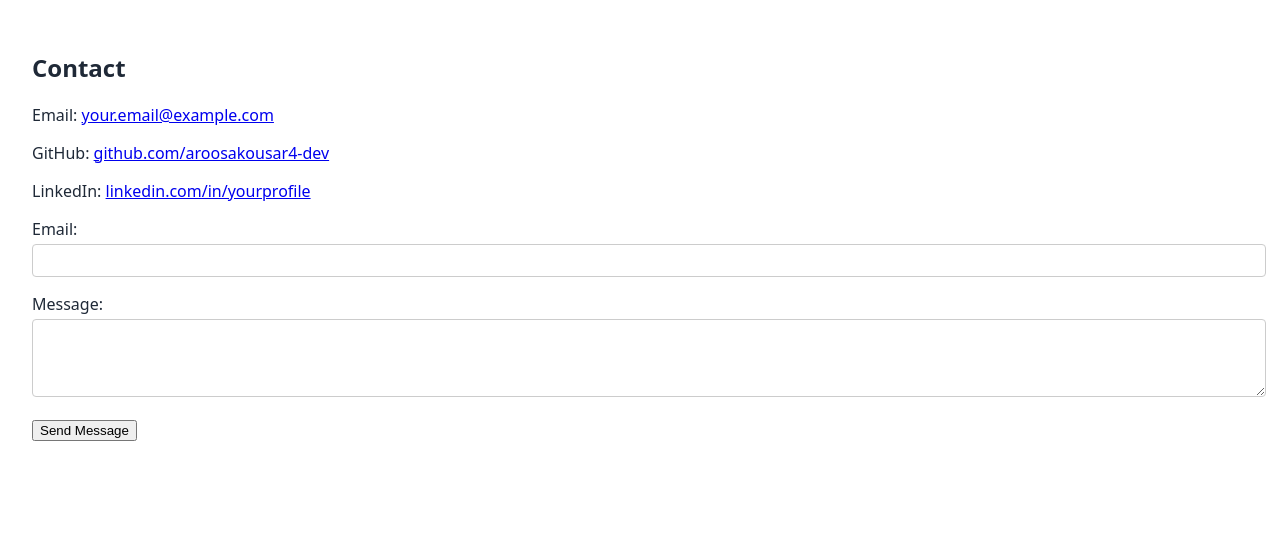
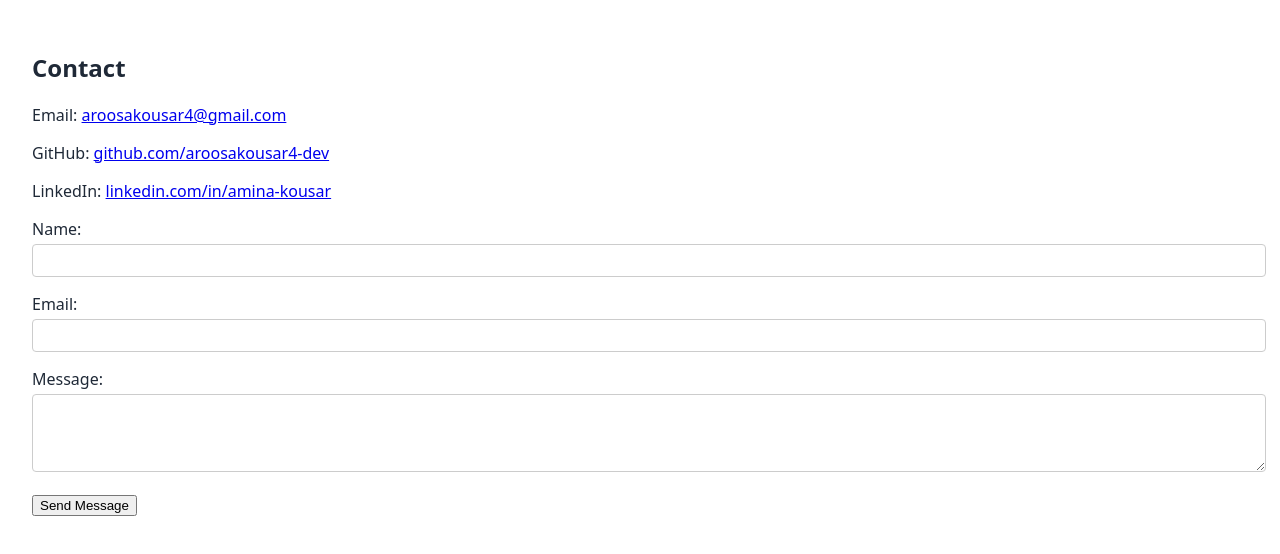
Before and after one commit to aroosakousar4-dev/portfolio, a plain HTML site: page index.html in a window 1280 px wide. Shown: the part 1787-2341 px from the top of the page. Drawn offline with Linux system fonts and the light colour scheme.

Commit message:
Update index.html

```diff
--- a/index.html
+++ b/index.html
@@ -53,12 +53,16 @@
   <!-- Contact Section -->
   <section id="contact" class="scroll-animate">
     <h2>Contact</h2>
-
-    <p>Email: <a href="mailto:aroosakousar4@gmail.com">your.email@example.com</a></p>
+        <p>Email: <a href="mailto:aroosakousar4@gmail.com">aroosakousar4@gmail.com</a></p>
     <p>GitHub: <a href="https://github.com/aroosakousar4-dev" target="_blank">github.com/aroosakousar4-dev</a></p>
-    <p>LinkedIn: <a href="https://linkedin.com/in/amina-kousar target="_blank">linkedin.com/in/yourprofile</a></p>
-
+    <p>LinkedIn: <a href="https://linkedin.com/in/amina-kousar" target="_blank">linkedin.com/in/amina-kousar</a></p>
+    <form id="contact-form" novalidate>
       <div class="form-group">
+        <label for="name">Name:</label>
+        <input type="text" id="name" name="name" required>
+        <small class="error-msg" id="name-error"></small>
+      </div>
+     <div class="form-group">
         <label for="email">Email:</label>
         <input type="email" id="email" name="email">
         <small class="error-msg" id="email-error"></small>
```
